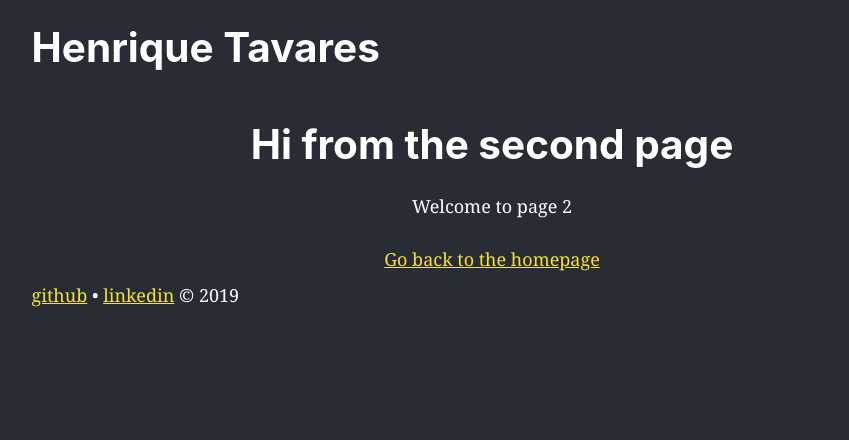
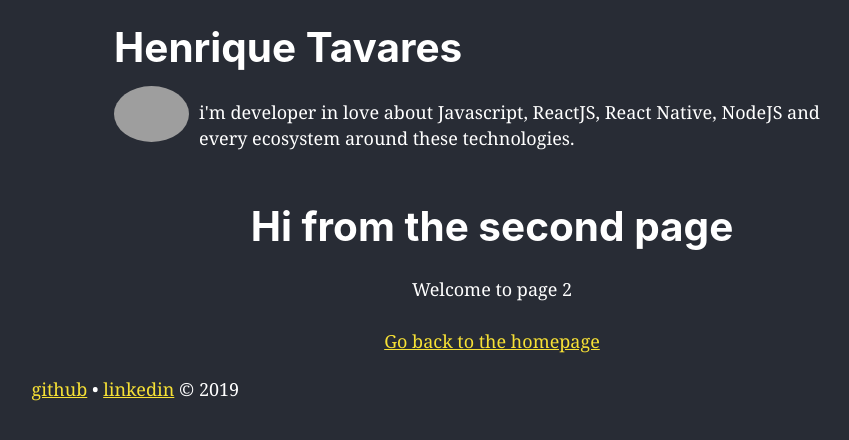
Before and after one commit to tavareshenrique/gatsby-wordpress, a Gatsby site: page /page-2 in a window 1280 px wide. Shown: the whole page, without its empty margins (148-997 px from the left). Built offline with nearby package versions, Linux system fonts and the light colour scheme; Gatsby itself is replaced by a stand-in of ours; grey boxes are pictures that could not be loaded.

Commit message:
custom header n' posts index

```diff
--- a/src/components/Layout/styles.js
+++ b/src/components/Layout/styles.js
@@ -10,6 +10,13 @@ export const Main = styled.div`
   flex-direction: column;
   align-content: center;
   align-items: center;
+
+  margin-left: auto;
+  margin-right: auto;
+  max-width: 42rem;
+  padding: 0.625rem 1.3125rem;
+
+  /* text-align: center; */
 `
 
 export const Footer = styled.div`
--- /dev/null
+++ b/src/components/Styles/headerStyle.js
@@ -0,0 +1,17 @@
+import styled from "styled-components"
+
+export const Profile = styled.div`
+  display: flex;
+  flex-direction: row;
+
+  span {
+    margin-top: 28px;
+    margin-left: 10px;
+  }
+`
+
+export const Img = styled.img`
+  border-radius: 50%;
+
+  margin-top: 15px;
+`
--- a/src/components/header.js
+++ b/src/components/header.js
@@ -1,19 +1,23 @@
 import { Link } from "gatsby"
 import PropTypes from "prop-types"
 import React from "react"
+
+import { Profile, Img } from "./Styles/headerStyle"
 
 const Header = ({ siteTitle }) => (
   <header
     style={{
       background: `#282c35`,
       marginBottom: `1.45rem`,
+      marginTop: `1.45rem`,
     }}
   >
     <div
       style={{
-        margin: `0 auto`,
-        maxWidth: 960,
-        padding: `1.45rem 1.0875rem`,
+        marginLeft: `auto`,
+        marginRight: `auto`,
+        maxWidth: `42rem`,
+        padding: `0.625rem 1.3125rem;`,
       }}
     >
       <h1 style={{ margin: 0 }}>
@@ -27,6 +31,17 @@ const Header = ({ siteTitle }) => (
           {siteTitle}
         </Link>
       </h1>
+      <Profile>
+        <Img
+          src="https://avatars1.githubusercontent.com/u/27022914?v=4"
+          alt="Henrique Tavare"
+          width="75px"
+        />
+        <span>
+          i'm developer in love about Javascript, ReactJS, React Native, NodeJS
+          and every ecosystem around these technologies.
+        </span>
+      </Profile>
     </div>
   </header>
 )
--- a/src/pages/index.jsx
+++ b/src/pages/index.jsx
@@ -3,7 +3,7 @@ import Img from "gatsby-image"
 import { StaticQuery, graphql, Link } from "gatsby"
 import Layout from "../components/layout"
 
-import { Main } from "../components/Layout/styles"
+import { LinkGatsby } from "../components/Styles/indexStyle"
 
 const IndexPage = () => (
   <StaticQuery
@@ -31,7 +31,7 @@ const IndexPage = () => (
           <article>
             <header>
               <h3>
-                <Link
+                <LinkGatsby
                   to={`/post/${node.slug}`}
                   dangerouslySetInnerHTML={{ __html: node.title }}
                 />
```
Also changed, not shown: src/components/Styles/indexStyle.js (added, +7 -0 lines).
